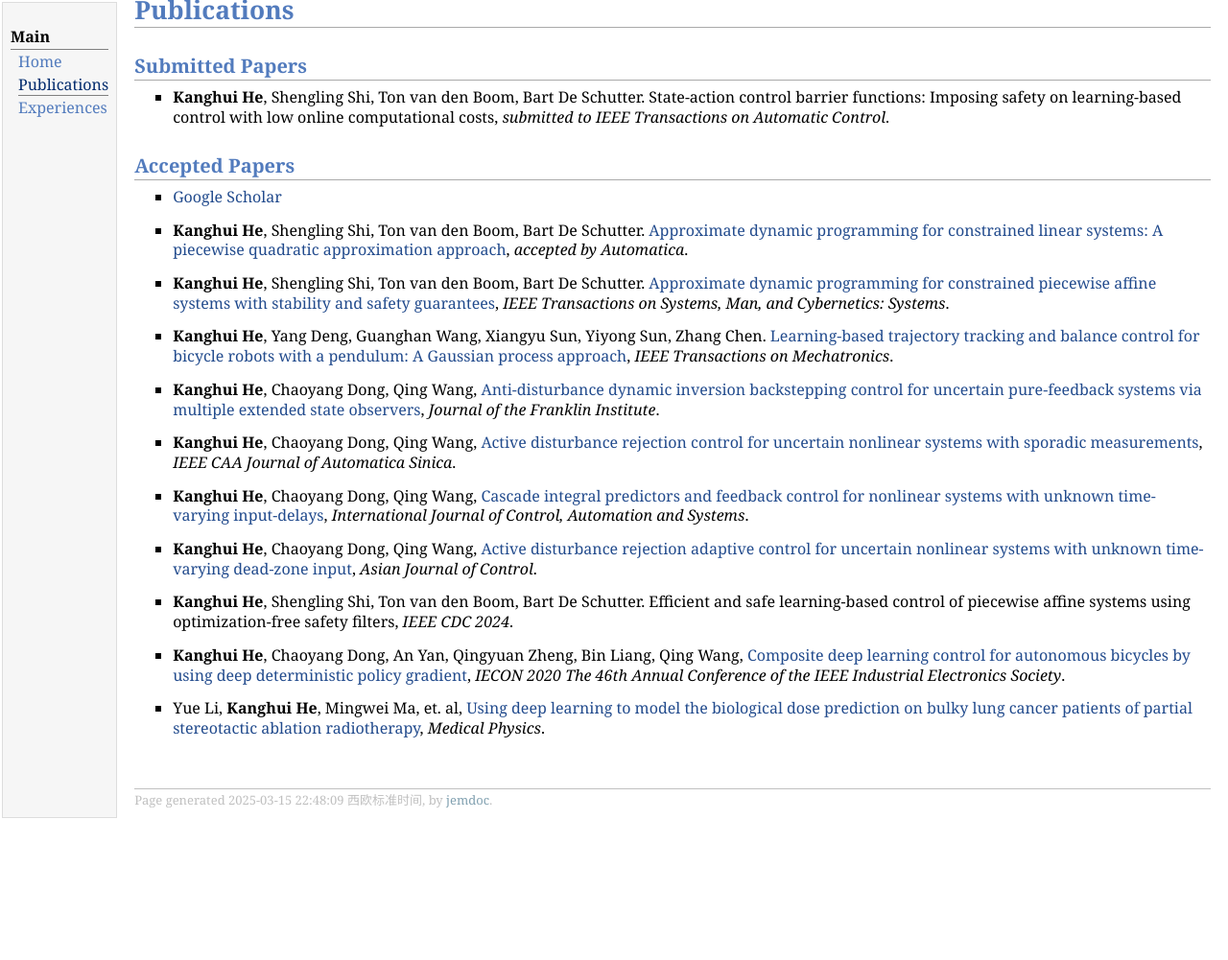
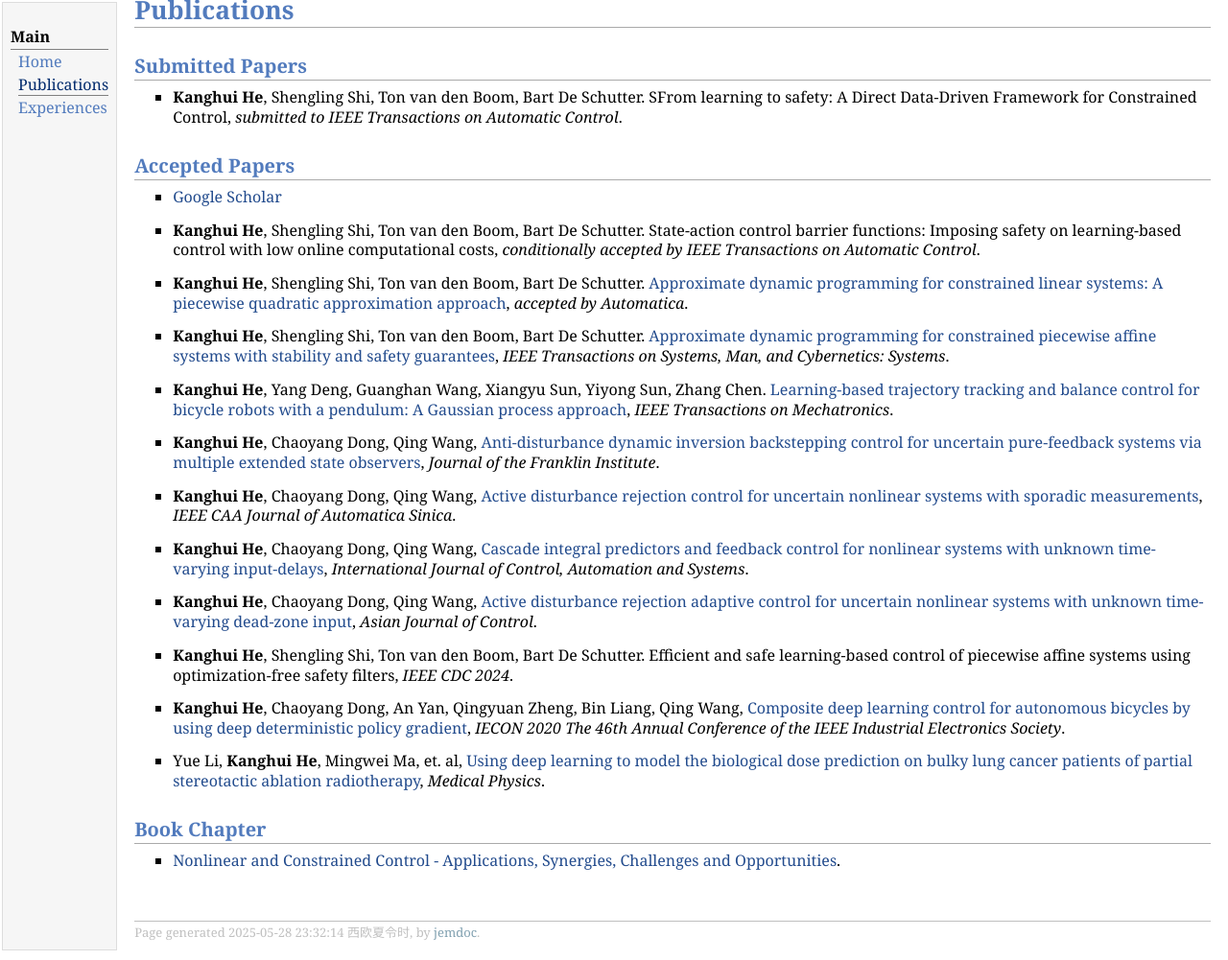
Before and after one commit to KanghuiHe/KanghuiHe.github.io, a plain HTML site: page publications.html in a window 1280 px wide. Shown: the whole page at 96% size. Before the commit the page ends 863 px from the top, so only its background shows below. Drawn offline with Linux system fonts and the light colour scheme.

Commit message:
Add files via upload

```diff
--- a/publications.html
+++ b/publications.html
@@ -22,7 +22,7 @@
 <h2>Submitted Papers
 </h2>
 <ul>
-<li><p><b>Kanghui He</b>, Shengling Shi, Ton van den Boom, Bart De Schutter. State-action control barrier functions: Imposing safety on learning-based control with low online computational costs, <i>submitted to IEEE Transactions on Automatic Control</i>.
+<li><p><b>Kanghui He</b>, Shengling Shi, Ton van den Boom, Bart De Schutter. SFrom learning to safety: A Direct Data-Driven Framework for Constrained Control, <i>submitted to IEEE Transactions on Automatic Control</i>.
 </p>
 </li>
 </ul>
@@ -30,6 +30,11 @@
 </h2>
 <ul>
 <li><p><a href="https://scholar.google.com/citations?hl=zh-CN&amp;user=eIEb3owAAAAJ&amp;view_op=list_works&amp;sortby=pubdate/">Google Scholar</a>
+</p>
+</li>
+</ul>
+<ul>
+<li><p><b>Kanghui He</b>, Shengling Shi, Ton van den Boom, Bart De Schutter. State-action control barrier functions: Imposing safety on learning-based control with low online computational costs, <i>conditionally accepted by IEEE Transactions on Automatic Control</i>.
 </p>
 </li>
 </ul>
@@ -83,9 +88,16 @@
 </p>
 </li>
 </ul>
+<h2>Book Chapter
+</h2>
+<ul>
+<li><p><a href="https://link.springer.com/book/9783031826801/">Nonlinear and Constrained Control - Applications, Synergies, Challenges and Opportunities</a>.
+</p>
+</li>
+</ul>
 <div id="footer">
 <div id="footer-text">
-Page generated 2025-03-15 22:48:09 西欧标准时间, by <a href="http://jemdoc.jaboc.net/">jemdoc</a>.
+Page generated 2025-05-28 23:32:14 西欧夏令时, by <a href="http://jemdoc.jaboc.net/">jemdoc</a>.
 </div>
 </div>
 </td>
```
Also changed, not shown: index.html (+3 -3 lines), 2 other files.
